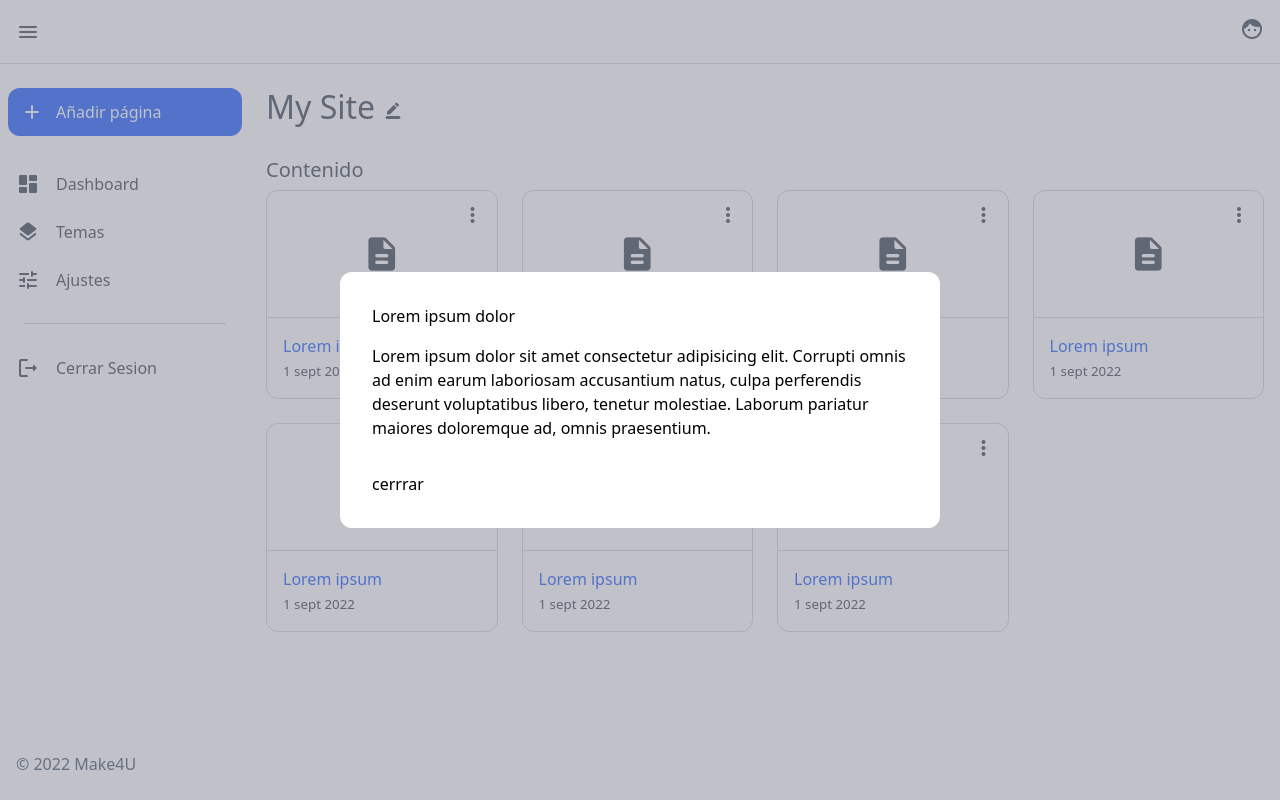
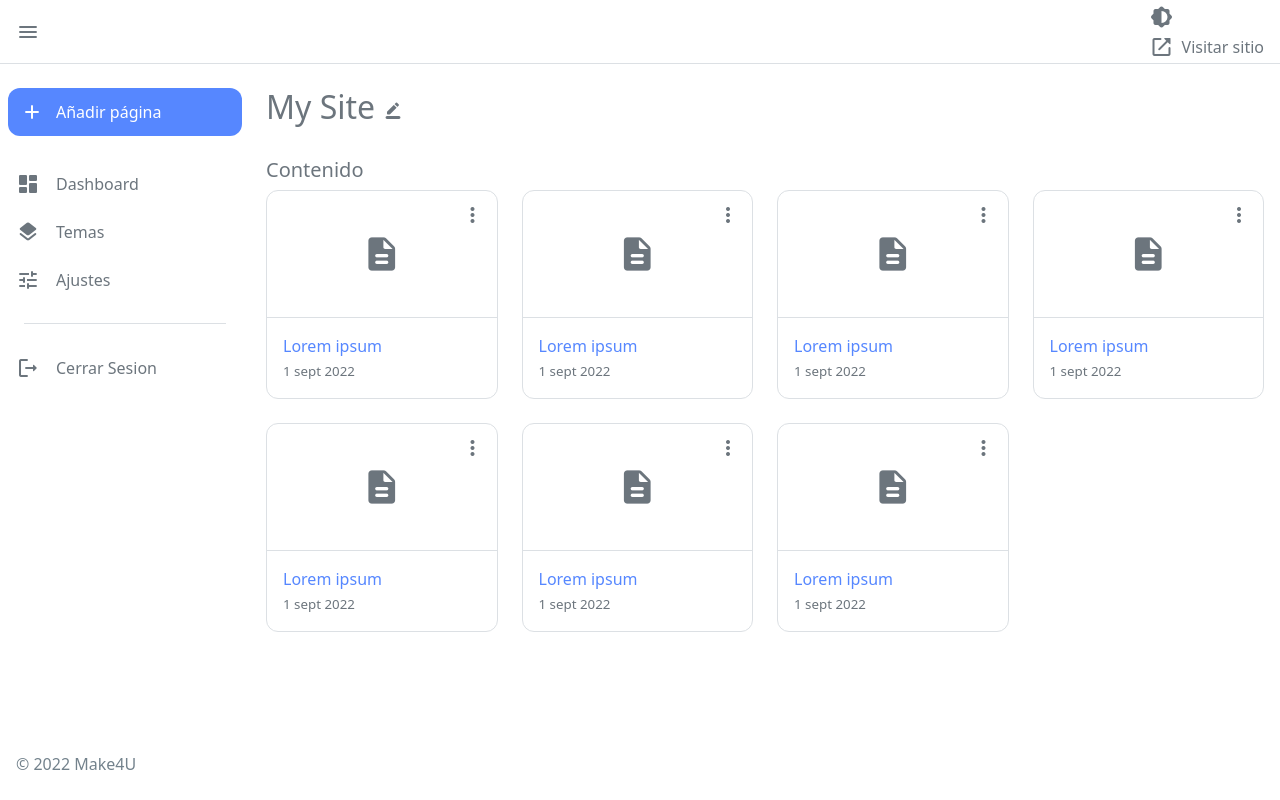
Before and after one commit to alexsandrov16/ZonasClimaticas, a PHP site: page /make4u/app/View/adm/index.html in a window 1280 px wide. Run offline with PHP 8.4, Linux system fonts and the light colour scheme.

Commit message:
button  commit

```diff
--- a/make4u/app/View/adm/index.html
+++ b/make4u/app/View/adm/index.html
@@ -26,13 +26,23 @@
 <body>
     <nav role="menubar">
         <i onclick="M4U.toggleSidebar()" class="material-icons toggle-sidebar">menu</i>
-        <menu>
-            <i class="material-icons">face</i>
-        </menu>
+
+        <div>
+            <i class="material-icons">brightness_6</i>
+            <menu hidden class="theme-mode">
+                <span><i class="material-icons">brightness_4</i> Automatico</span>
+                <span><i class="material-icons">light_mode</i> Claro</span>
+                <span><i class="material-icons">nights_stay</i> Oscuro</span>
+            </menu>
+            <a style="display: flex;align-items:center; color:var(--color)">
+                <i class="material-icons">launch</i>
+                <span style="margin-left: .5em;cursor: pointer;">Visitar sitio</span>
+            </a>
+        </div>
     </nav>
     <aside role="navigation">
         <header>
-            <span data-name="Añadir página">
+            <span data-name="Añadir página" data-modal="add" onclick="M4U.modalOpen(this)">
                 <i class="material-icons">add</i>
             </span>
         </header>
@@ -146,12 +156,17 @@
         </div>
     </main>
 
-    <dialog open>
+
+
+    <dialog id="add" >
         <div class="card">
             <header>Lorem ipsum dolor</header>
-            <main>Lorem ipsum dolor sit amet consectetur adipisicing elit. Corrupti omnis ad enim earum laboriosam accusantium natus, culpa perferendis deserunt voluptatibus libero, tenetur molestiae. Laborum pariatur maiores doloremque ad, omnis praesentium.</main>
+            <main>Lorem ipsum dolor sit amet consectetur adipisicing elit. Corrupti omnis ad enim earum laboriosam
+                accusantium natus, culpa perferendis deserunt voluptatibus libero, tenetur molestiae. Laborum pariatur
+                maiores doloremque ad, omnis praesentium.</main>
             <footer>
-                cerrrar
+                <button class="close-modal btn-text">cerrar</button>
+                <button class="btn-text">aceptar</button>
             </footer>
         </div>
     </dialog>
--- a/make4u/assets/css/style.css
+++ b/make4u/assets/css/style.css
@@ -9,6 +9,7 @@
     --font-weight: 400;
     --font-size: 16px;
     --border-radius: .75em;
+    --border-radius-btn: .25em;
     --menubar-height: 4em;
     --aside-w-lg: 15.625em;
     --aside-w-sm: var(--menubar-height);
@@ -36,7 +37,7 @@
     --primary-color: #5687ff;
     --shadow-color: rgb(0, 0, 0, .28);
 
-    --bs-primary: #0d6efd;
+    --primary-color-hover: #0d6efd;
     --bs-secondary: #6c757d;
     --success: #198754;
     --info: #0dcaf0;
@@ -52,7 +53,8 @@
 :root:not([data-theme=dark]) {
     color-scheme: light;
     --background-color: #fff;
-    --color: #6c757d;/*#444;
+    --color: #6c757d;
+    /*#444;
     /*
     --h1-color: hsl(205deg, 30%, 15%);
     --h2-color: #24333e;
@@ -71,7 +73,7 @@
     --border-color: rgba(220, 224, 228);
     --shadow-color: rgba(76, 78, 100, .35);
     --menubar-icon-action: rgba(150, 155, 140, .4);
-    ;
+
     --menubar-icon-hover: rgba(150, 150, 78, .2);
 }
 
@@ -279,6 +281,7 @@ aside[role="navigation"]>header span {
     display: flex;
     align-items: center !important;
     width: -webkit-fill-available;
+    cursor: pointer;
 }
 
 aside[role="navigation"]>header span i {
@@ -342,14 +345,17 @@ nav[role="menubar"] {
     align-items: center;
     border-bottom: 1px solid var(--border-color);
 }
-nav[role="menubar"] .items{
+
+nav[role="menubar"] .items {
     display: flex;
     align-items: center;
 }
 
-nav[role="menubar"] .items>*:hover{
+nav[role="menubar"] .items>*:hover {
     color: #6c757d;
-}/*
+}
+
+/*
 nav[role="menubar"] .items>*:hover{
 
 }*/
@@ -366,13 +372,14 @@ nav[role="menubar"] .material-icons:active {
  * Cards & Modals
  */
 
-[data-modal]{
+[data-modal] {
     cursor: pointer;
 }
-dialog{
+
+dialog {
     background-color: var(--shadow-color);
+    backdrop-filter: blur(3px);
     border: 0;
-    display: flex;
     align-items: center;
     justify-content: center;
     height: 100vh;
@@ -382,8 +389,12 @@ dialog{
     padding: 1em;
 }
 
+dialog.open {
+    display: flex;
+}
 
-.card{
+
+.card {
     background-color: var(--background-color);
     border-radius: var(--border-radius);
     padding: 2em;
@@ -391,17 +402,62 @@ dialog{
 }
 
 
-.card header{
+.card header {
     margin-bottom: 1em;
+    font-size: 1.875em;
 }
 
-.card main{
+.card main {}
+
+.card footer {
+    margin-top: 2em;
+   display: flex;
+    justify-content: end;
 }
 
-.card footer{
-    margin-top: 2em;
+.card footer :is(button,[role="button"]):hover {
+    background: #6c757d25;
 }
 
+
+/**
+ * Buttons
+ */
+button,
+[role="button"] {
+    background-color: var(--primary-color);
+    border: none;
+    border-radius: var(--border-radius-btn);
+    color: #fff;
+    height: 40px;
+    padding: 0 2em;
+    text-transform: capitalize;
+    font-size: 15px;
+    letter-spacing: 1px;
+    cursor: pointer;
+}
+
+:is(button,[role="button"]):hover {
+    background-color: var(--primary-color-hover);
+}
+
+:is(button,[role="button"]).outline {
+    background-color: transparent;
+    border: 1px solid var(--primary-color);
+    color: var(--primary-color);
+}
+:is(button,[role="button"]).outline:hover {
+    background-color: #5686ff21;
+}
+
+:is(button,[role="button"]).btn-text {
+    background-color: transparent;
+    color: var(--primary-color);
+    padding: 0 .75em;
+}
+:is(button,[role="button"]).btn-text:hover {
+    background-color: #5686ff21;
+}
 
 /**
  * Contents
@@ -411,7 +467,8 @@ article {
     border: 1px solid var(--border-color);
     border-radius: var(--border-radius);
 }
-article .header{
+
+article .header {
     border-bottom: 1px solid var(--border-color);
     display: flex;
     align-items: center;
@@ -419,25 +476,29 @@ article .header{
     padding: 10% 0;
     position: relative;
 }
-article .header>i{
+
+article .header>i {
     position: absolute;
     right: .5em;
     top: .5em;
 }
-article .header>span{
+
+article .header>span {
     display: flex;
     flex-direction: column;
     align-items: center;
     padding: 0 1.5em;
 }
-article .header>span::before{
+
+article .header>span::before {
     content: 'description';
     font-family: "Material Icons";
     font-size: 2.5em;
     color: var(--color);
     margin: .25em 0;
 }
-article .content{
+
+article .content {
     padding: 1em;
 }
 
@@ -445,10 +506,10 @@ article .content{
 /**
  * Grid
  */
-.content-page{
+.content-page {
     display: grid;
     gap: 1.5em;
-    grid-template-columns: repeat(auto-fill, minmax(13.75em,1fr));
+    grid-template-columns: repeat(auto-fill, minmax(13.75em, 1fr));
 }
 
 /**
@@ -459,7 +520,9 @@ article .content{
     margin: auto;
 }
 
-i.material-icons{cursor: pointer;}
+i.material-icons {
+    cursor: pointer;
+}
 
 .divider {
     background-color: var(--border-color);
--- a/make4u/assets/js/main.js
+++ b/make4u/assets/js/main.js
@@ -13,6 +13,10 @@ const sidebar = document.querySelector('aside[role="navigation"]'),
         if (e.target !== toggle_sidebar && (sidebar.classList.contains('toggle') || sidebar.classList.contains('lg'))) {
             sidebar.className = '';
         }
+
+        if (e.target.classList.contains('open') || e.target.classList.contains('close-modal')) {
+            M4U.modalClose();
+        }
     })
 })();
 
@@ -21,8 +25,8 @@ const M4U = {
     toggleSidebar: function () {
         if (window.matchMedia("(min-width: 992px)").matches) {
             sidebar.classList.toggle('sm');
-            if (localStorage.getItem('sidebar')===null) {
-                localStorage.setItem('sidebar',true);
+            if (localStorage.getItem('sidebar') === null) {
+                localStorage.setItem('sidebar', true);
             } else {
                 localStorage.removeItem('sidebar');
             }
@@ -31,5 +35,26 @@ const M4U = {
         } else {
             sidebar.classList.toggle('toggle');
         }
-    }
+    },
+
+    modalOpen: function (el) {
+        document.querySelector('dialog#' + el.dataset.modal).classList.toggle('open');
+        if (el.dataset.key !== null) {
+            this.modal_key = el.dataset.key;
+        }
+    },
+
+    modalClose: function () {
+        let el = document.querySelector('dialog.open');
+        el.classList.toggle('open');
+    },
+
+    sendModal: function () {
+        if (callback !== null) {
+            if (key !== null) {
+                callback(this.modal_key);
+                delete this.modal_key;
+            }
+        }
+    },
 }
```
